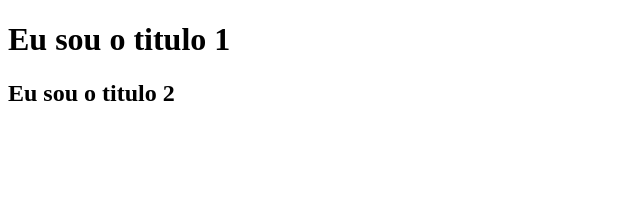
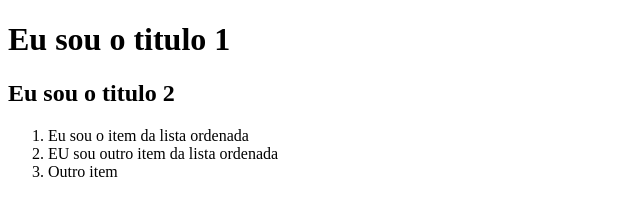
Before and after one commit to Viniciusvi/ceub-programacao-web, a plain HTML site: page index.html in a window 1280 px wide. Shown: the whole page, without its empty margins (0-640 px from the left). Drawn offline with Linux system fonts and the light colour scheme.

Commit message:
Atualização

```diff
--- a/index.html
+++ b/index.html
@@ -8,5 +8,14 @@
 <body>
     <h1> Eu sou o titulo 1 </h1>
     <h2> Eu sou o titulo 2 </h2>
+
+
+    <!-- Eu sou um comentário -->
+
+    <ol>
+        <li> Eu sou o item da lista ordenada </li>
+        <li> EU sou outro item da lista ordenada</li>
+        <li> Outro item</li>
+    </ol>
 </body>
 </html>
```
